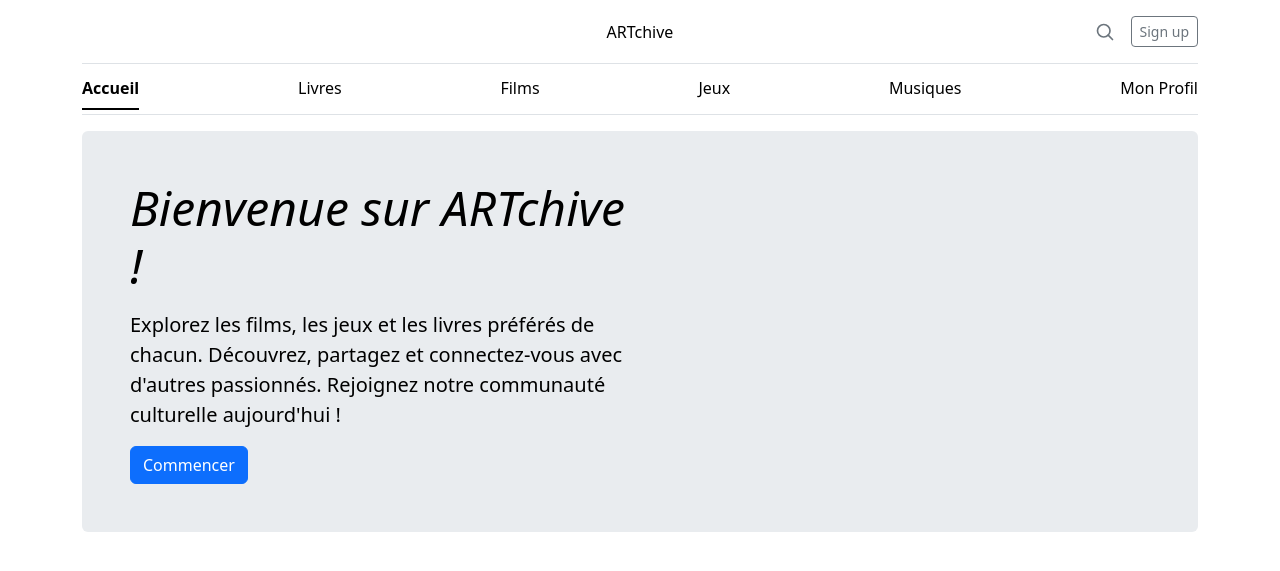
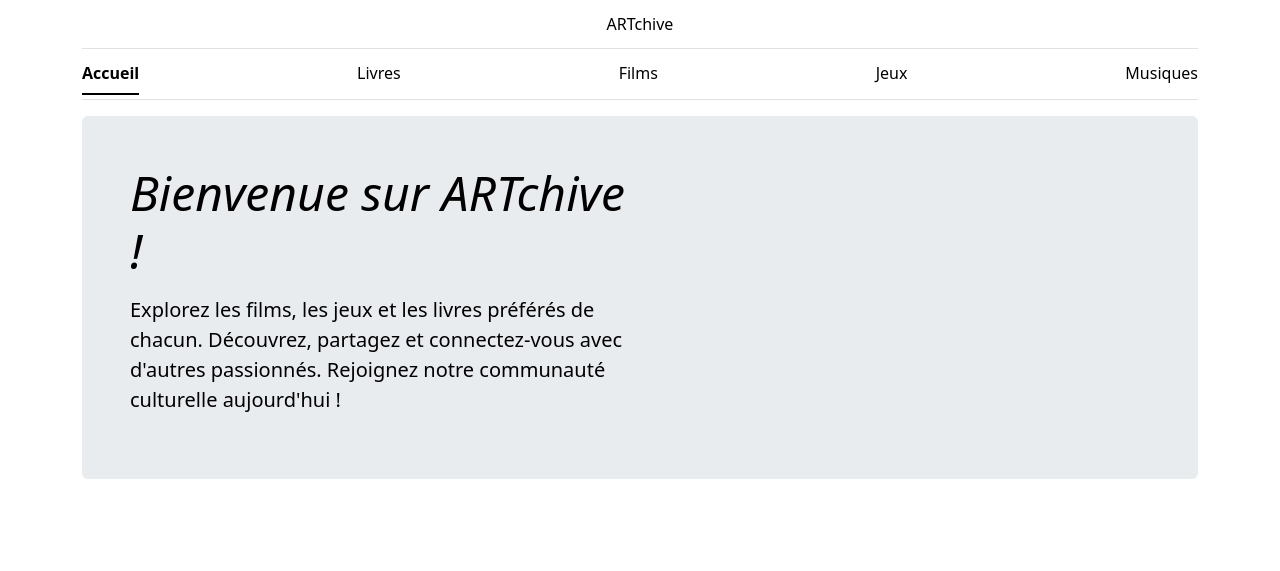
Before and after one commit to Nellou-Michel/ARTChive, a PHP site: page / in a window 1280 px wide. Shown: the top 571 px of the page. Run offline with PHP 8.4, Linux system fonts and the light colour scheme; some libraries are stand-ins or nearby versions.

Commit message:
signup and search removed

```diff
--- a/demo-postgresql-php/site/oo/view/Accueil/viewAccueil.php
+++ b/demo-postgresql-php/site/oo/view/Accueil/viewAccueil.php
@@ -40,7 +40,6 @@
         <div class="col-lg-6 px-0">
             <h1 class="display-5 fst-italic">Bienvenue sur ARTchive !</h1>
             <p class="lead my-3">Explorez les films, les jeux et les livres préférés de chacun. Découvrez, partagez et connectez-vous avec d'autres passionnés. Rejoignez notre communauté culturelle aujourd'hui ! </p>
-            <a href="votre-lien" class="btn btn-primary">Commencer</a> <!-- Remplacez 'votre-lien' par l'URL souhaitée -->
         </div>
     </div>
 </head>
--- a/demo-postgresql-php/site/oo/view/template.php
+++ b/demo-postgresql-php/site/oo/view/template.php
@@ -53,10 +53,6 @@
                 <a class="blog-header-logo text-body-emphasis text-decoration-none" href="?url=accueil">ARTchive</a>
             </div>
             <div class="col-4 d-flex justify-content-end align-items-center">
-                <a class="link-secondary" href="#" aria-label="Search">
-                    <svg xmlns="http://www.w3.org/2000/svg" width="20" height="20" fill="none" stroke="currentColor" stroke-linecap="round" stroke-linejoin="round" stroke-width="2" class="mx-3" role="img" viewBox="0 0 24 24"><title>Search</title><circle cx="10.5" cy="10.5" r="7.5"/><path d="M21 21l-5.2-5.2"/></svg>
-                </a>
-                <a class="btn btn-sm btn-outline-secondary" href="#">Sign up</a>
             </div>
         </div>
     </header>
@@ -71,7 +67,6 @@
             <a class="nav-item nav-link link-body-emphasis <?= ($currentURL === 'movie') ? 'active' : '' ?>" href="?controller=movie">Films</a>
             <a class="nav-item nav-link link-body-emphasis <?= ($currentURL === 'game') ? 'active' : '' ?>" href="?controller=game">Jeux</a>
             <a class="nav-item nav-link link-body-emphasis <?= ($currentURL === 'music') ? 'active' : '' ?>" href="?controller=music">Musiques</a>
-			<a class="nav-item nav-link link-body-emphasis <?= ($currentURL === 'profil') ? 'active' : '' ?>" href="?controller=profil">Mon Profil</a>
         </nav>
     </div>
 
```
